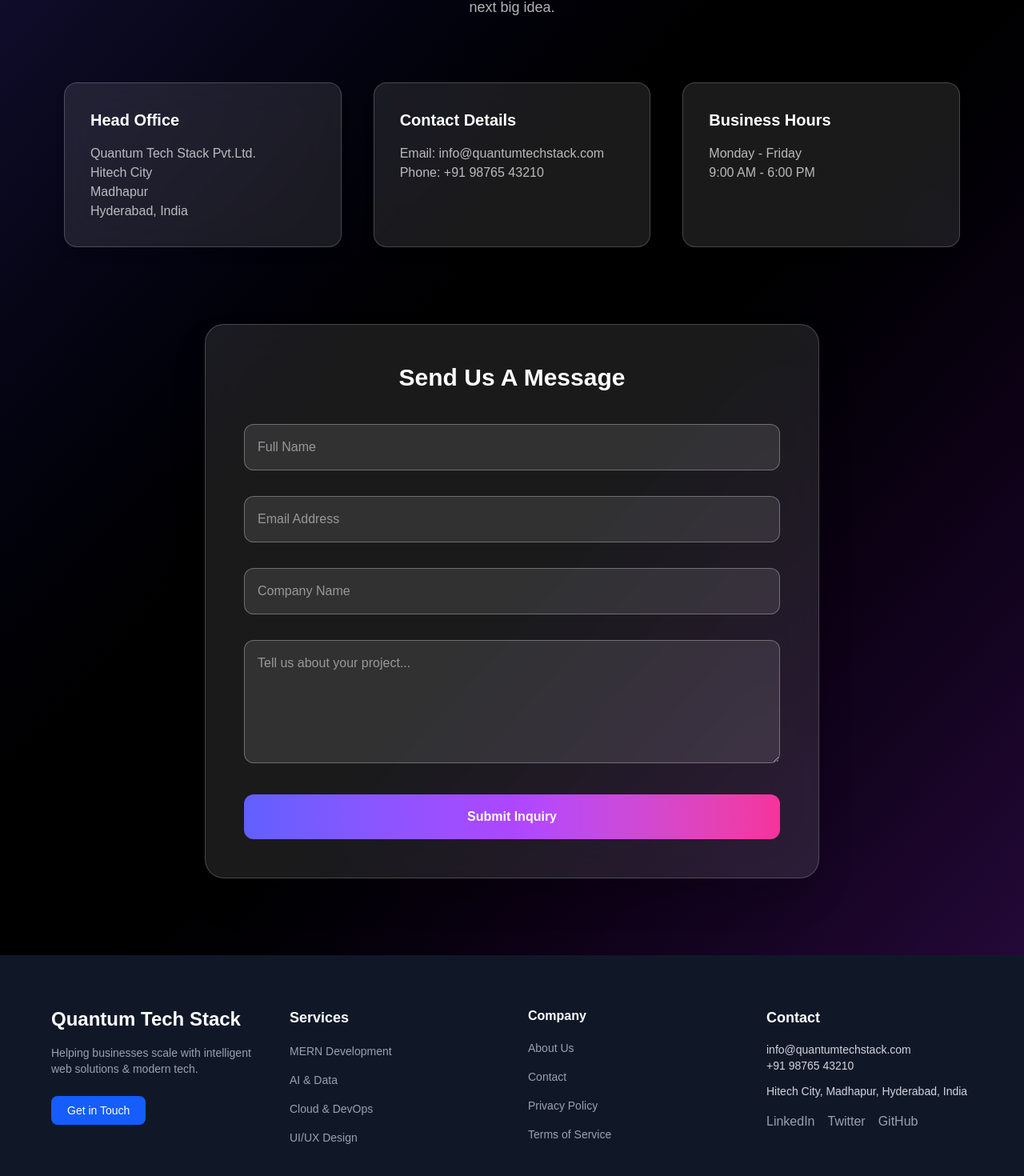
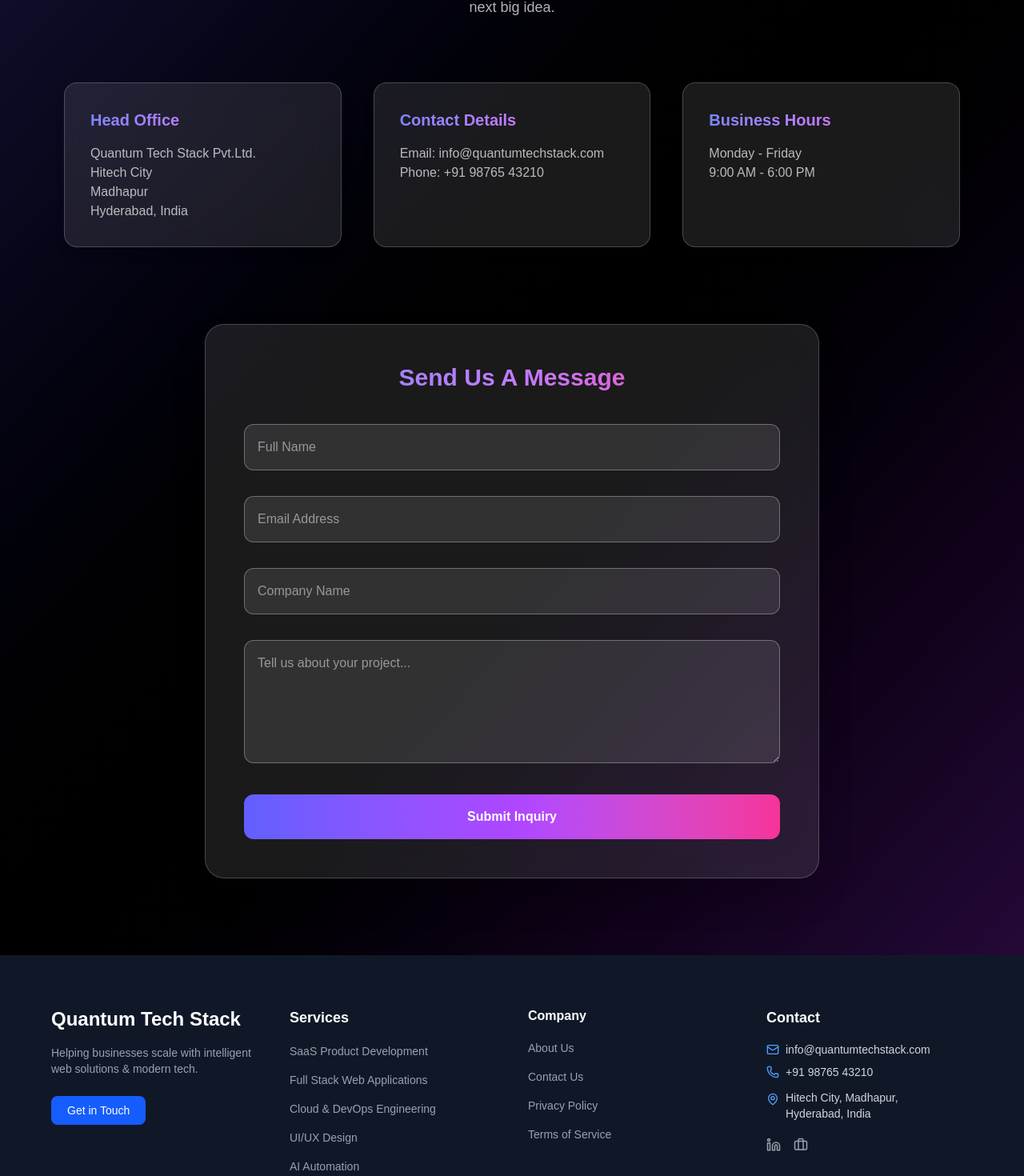
Before and after one commit to qtshydinfo/quantum-tech-stack, a Next.js app: page /contact in a window 1280 px wide. Shown: the part 213-1683 px from the top of the page at 80% size. Built offline with nearby package versions, Linux system fonts and the light colour scheme.

Commit message:
Added dark mode and footer icons

```diff
--- a/app/components/EliteContact.js
+++ b/app/components/EliteContact.js
@@ -68,7 +68,7 @@ export default function EliteContact() {
             initial={{ opacity: 0, y: 60 }}
             animate={{ opacity: 1, y: 0 }}
             transition={{ duration: 1 }}
-            className="text-5xl md:text-6xl font-bold mb-6"
+            className="text-5xl md:text-6xl font-bold mb-6 bg-gradient-to-r from-indigo-400 via-purple-400 to-pink-500 bg-clip-text text-transparent"
           >
             Get In Touch With Us
           </motion.h1>
@@ -107,7 +107,7 @@ Phone: +91 98765 43210`}
         {/* Contact Form Section */}
         <section className="max-w-3xl mx-auto bg-white/10 backdrop-blur-2xl border border-white/20 rounded-3xl p-12 shadow-2xl">
 
-          <h2 className="text-3xl font-semibold mb-10 text-center">
+          <h2 className="text-3xl font-semibold mb-10 text-center bg-gradient-to-r from-indigo-400 via-purple-400 to-pink-500 bg-clip-text text-transparent">
             Send Us A Message
           </h2>
 
@@ -157,7 +157,6 @@ Phone: +91 98765 43210`}
               {loading ? "Sending..." : "Submit Inquiry"}
             </button>
 
-            {/* Status Message */}
             {status === "success" && (
               <p className="text-green-400 text-center mt-4">
                 ✅ Message sent successfully!
@@ -186,7 +185,9 @@ function InfoCard({ title, content }) {
       whileHover={{ scale: 1.05 }}
       className="bg-white/10 backdrop-blur-xl border border-white/20 p-8 rounded-2xl shadow-lg whitespace-pre-line"
     >
-      <h3 className="text-xl font-semibold mb-4">{title}</h3>
+      <h3 className="text-xl font-semibold mb-4 bg-gradient-to-r from-indigo-400 via-purple-400 to-pink-500 bg-clip-text text-transparent">
+        {title}
+      </h3>
       <p className="text-white/70">{content}</p>
     </motion.div>
   );
--- a/app/components/Footer.js
+++ b/app/components/Footer.js
@@ -1,3 +1,6 @@
+import Link from "next/link";
+import { Mail, Phone, MapPin, Linkedin, Briefcase } from "lucide-react";
+
 export default function Footer() {
   return (
     <footer className="bg-gray-900 text-gray-300 px-8 py-16">
@@ -11,9 +14,11 @@ export default function Footer() {
           <p className="text-gray-400 mb-6 text-sm">
             Helping businesses scale with intelligent web solutions & modern tech.
           </p>
-          <button className="px-5 py-2 text-sm bg-blue-600 text-white rounded-lg hover:bg-blue-700 transition">
-            Get in Touch
-          </button>
+          <Link href="/contact">
+            <button className="px-5 py-2 text-sm cursor-pointer bg-blue-600 text-white rounded-lg hover:bg-blue-700 transition">
+              Get in Touch
+            </button>
+          </Link>
         </div>
 
         {/* Services Links */}
@@ -22,10 +27,31 @@ export default function Footer() {
             Services
           </h3>
           <ul className="space-y-3 text-gray-400">
-            <li><a href="#services" className="hover:text-white text-sm">MERN Development</a></li>
-            <li><a href="#ai" className="hover:text-white text-sm">AI & Data</a></li>
-            <li><a href="#cloud" className="hover:text-white text-sm">Cloud & DevOps</a></li>
-            <li><a href="#design" className="hover:text-white text-sm">UI/UX Design</a></li>
+            <li>
+              <a href="#services" className="hover:text-white text-sm">
+                SaaS Product Development
+              </a>
+            </li>
+            <li>
+              <a href="#ai" className="hover:text-white text-sm">
+                Full Stack Web Applications
+              </a>
+            </li>
+            <li>
+              <a href="#cloud" className="hover:text-white text-sm">
+                Cloud & DevOps Engineering
+              </a>
+            </li>
+            <li>
+              <a href="#design" className="hover:text-white text-sm">
+                UI/UX Design
+              </a>
+            </li>
+            <li>
+              <a href="#design" className="hover:text-white text-sm">
+                AI Automation
+              </a>
+            </li>
           </ul>
         </div>
 
@@ -35,10 +61,26 @@ export default function Footer() {
             Company
           </h3>
           <ul className="space-y-3 text-gray-400">
-            <li><a href="/about" className="hover:text-white text-sm">About Us</a></li>
-            <li><a href="/contact" className="hover:text-white text-sm">Contact</a></li>
-            <li><a href="/privacy" className="hover:text-white text-sm">Privacy Policy</a></li>
-            <li><a href="/terms" className="hover:text-white text-sm">Terms of Service</a></li>
+            <li>
+              <a href="/about" className="hover:text-white text-sm">
+                About Us
+              </a>
+            </li>
+            <li>
+              <a href="/contact" className="hover:text-white text-sm">
+                Contact Us
+              </a>
+            </li>
+            <li>
+              <a href="/privacy" className="hover:text-white text-sm">
+                Privacy Policy
+              </a>
+            </li>
+            <li>
+              <a href="/terms" className="hover:text-white text-sm">
+                Terms of Service
+              </a>
+            </li>
           </ul>
         </div>
 
@@ -47,15 +89,44 @@ export default function Footer() {
           <h3 className="text-lg font-semibold text-white mb-4">
             Contact
           </h3>
-          <p className="text-sm">info@quantumtechstack.com</p>
-          <p className="text-sm">+91 98765 43210</p>
-          <p className="mt-3 text-sm">Hitech City, Madhapur, Hyderabad, India</p>
 
-          {/* Social Icons (example) */}
-          <div className="flex gap-4 mt-4 text-gray-400">
-            <a href="#" className="hover:text-white">LinkedIn</a>
-            <a href="#" className="hover:text-white">Twitter</a>
-            <a href="#" className="hover:text-white">GitHub</a>
+          <div className="flex items-center gap-2 text-sm mb-2">
+            <Mail size={16} className="text-blue-400" />
+            <span>info@quantumtechstack.com</span>
+          </div>
+
+          <div className="flex items-center gap-2 text-sm mb-2">
+            <Phone size={16} className="text-blue-400" />
+            <span>+91 98765 43210</span>
+          </div>
+
+          <div className="flex items-start gap-2 text-sm mt-3">
+            <MapPin size={16} className="text-blue-400 mt-1" />
+            <span>
+              Hitech City, Madhapur,<br />
+              Hyderabad, India
+            </span>
+          </div>
+
+          {/* Social Icons */}
+          <div className="flex gap-4 mt-5 text-gray-400">
+            <a
+              href="https://linkedin.com"
+              target="_blank"
+              rel="noopener noreferrer"
+              className="hover:text-blue-500 transition"
+            >
+              <Linkedin size={18} />
+            </a>
+
+            <a
+              href="https://www.naukri.com"
+              target="_blank"
+              rel="noopener noreferrer"
+              className="hover:text-blue-500 transition"
+            >
+              <Briefcase size={18} />
+            </a>
           </div>
         </div>
 
--- a/app/components/Navbar.js
+++ b/app/components/Navbar.js
@@ -8,7 +8,6 @@ export default function Navbar() {
   const [showNav, setShowNav] = useState(true);
   const [lastScroll, setLastScroll] = useState(0);
   const [megaOpen, setMegaOpen] = useState(false);
-  const [dark, setDark] = useState(false);
   const [scrollProgress, setScrollProgress] = useState(0);
   const [mobileOpen, setMobileOpen] = useState(false);
 
@@ -40,13 +39,6 @@ export default function Navbar() {
     return () => window.removeEventListener("scroll", handleScroll);
   }, [lastScroll]);
 
-  useEffect(() => {
-    if (dark) {
-      document.documentElement.classList.add("dark");
-    } else {
-      document.documentElement.classList.remove("dark");
-    }
-  }, [dark]);
 
   return (
     <>
@@ -149,15 +141,6 @@ export default function Navbar() {
              Careers
             </Link>
 
-
-            {/* Dark Mode Toggle */}
-            <button
-              onClick={() => setDark(!dark)}
-              className="ml-4 px-3 py-1 rounded-lg bg-gray-700 text-white hover:bg-gray-600 transition"
-            >
-              {dark ? "☀️" : "🌙"}
-            </button>
-
             {/* CTA */}
             <Link
               href="/contact"
--- a/app/components/Stats.js
+++ b/app/components/Stats.js
@@ -1,6 +1,7 @@
 "use client";
 import { useEffect, useState, useRef } from "react";
 import { motion, useInView } from "framer-motion";
+import Link from "next/link";
 
 function Counter({ end, startAnimation }) {
   const [count, setCount] = useState(0);
@@ -34,17 +35,17 @@ export default function Stats() {
 
   const stats = [
     {
-      number: 120,
+      number: 37,
       label: "Projects Delivered",
       gradient: "from-purple-500 to-pink-500",
     },
     {
-      number: 50,
+      number: 19,
       label: "Happy Clients Worldwide",
       gradient: "from-blue-500 to-cyan-400",
     },
     {
-      number: 5,
+      number: 3,
       label: "Years of Industry Experience",
       gradient: "from-orange-400 to-red-500",
     },
@@ -140,9 +141,11 @@ export default function Stats() {
           </p>
 
           <div className="mt-8">
-            <button className="px-6 sm:px-8 py-3 bg-gradient-to-r from-purple-600 to-blue-600 rounded-full text-white font-semibold shadow-lg hover:scale-105 transition w-full sm:w-auto">
-              Start Your Project With Us
-            </button>
+            <Link href="/contact">
+  <button className="px-6 sm:px-8 py-3  cursor-pointer bg-gradient-to-r from-purple-600 to-blue-600 rounded-full text-white font-semibold shadow-lg hover:scale-105 transition w-full sm:w-auto">
+    Start Your Project With Us
+  </button>
+</Link>
           </div>
         </motion.div>
 
--- a/app/globals.css
+++ b/app/globals.css
@@ -3,6 +3,12 @@
 :root {
   --background: #ffffff;
   --foreground: #171717;
+}
+
+/* Dark mode controlled by .dark class */
+.dark {
+  --background: #0a0a0a;
+  --foreground: #ededed;
 }
 
 @theme inline {
@@ -12,19 +18,11 @@
   --font-mono: var(--font-geist-mono);
 }
 
-@media (prefers-color-scheme: dark) {
-  :root {
-    --background: #0a0a0a;
-    --foreground: #ededed;
-  }
-}
-
 body {
   background: var(--background);
   color: var(--foreground);
   font-family: Arial, Helvetica, sans-serif;
 }
-
 
 @keyframes slideDown {
   from {
@@ -79,6 +77,7 @@ body {
 .animation-delay-4000 {
   animation-delay: 4s;
 }
+
 @keyframes float {
   0% { transform: translateY(0px); }
   50% { transform: translateY(-20px); }
@@ -88,18 +87,7 @@ body {
 .animate-float {
   animation: float 4s ease-in-out infinite;
 }
-@keyframes scroll {
-  from {
-    transform: translateX(0);
-  }
-  to {
-    transform: translateX(-50%);
-  }
-}
 
-.animate-scroll {
-  animation: scroll 35s linear infinite;
-}
 @keyframes scroll {
   0% {
     transform: translateX(0%);
--- a/app/page.js
+++ b/app/page.js
@@ -16,11 +16,8 @@ import Footer from "./components/Footer";
 
 export default function Home() {
 
-  const router = useRouter(); // ✅ Added
+  const router = useRouter();
 
-  /* =========================
-     ROTATING TEXT
-  ==========================*/
   const words = [
     "MERN Stack",
     "SaaS Platform",
@@ -91,7 +88,7 @@ export default function Home() {
             </p>
 
             <div className="mt-8 flex flex-col sm:flex-row justify-center gap-4">
-              <button onClick={() => router.push("/contact")} className="px-6 py-3 bg-blue-600 text-white rounded-lg hover:bg-blue-700 transition w-full sm:w-auto">
+              <button onClick={() => router.push("/contact")} className="px-6 py-3 cursor-pointer bg-blue-600 text-white rounded-lg hover:bg-blue-700 transition w-full sm:w-auto">
                 Get Free Consultation
               </button>
 
```
